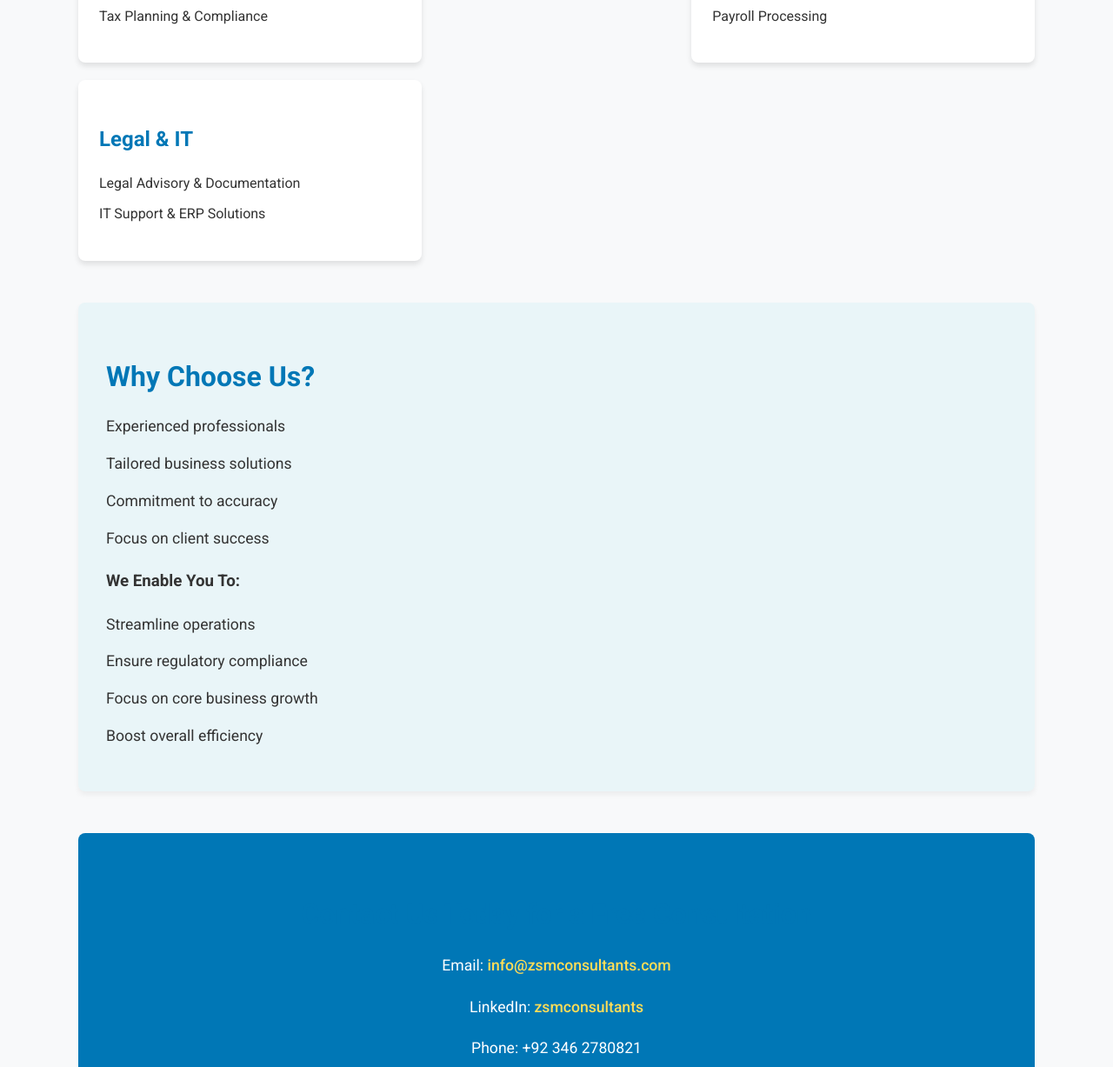
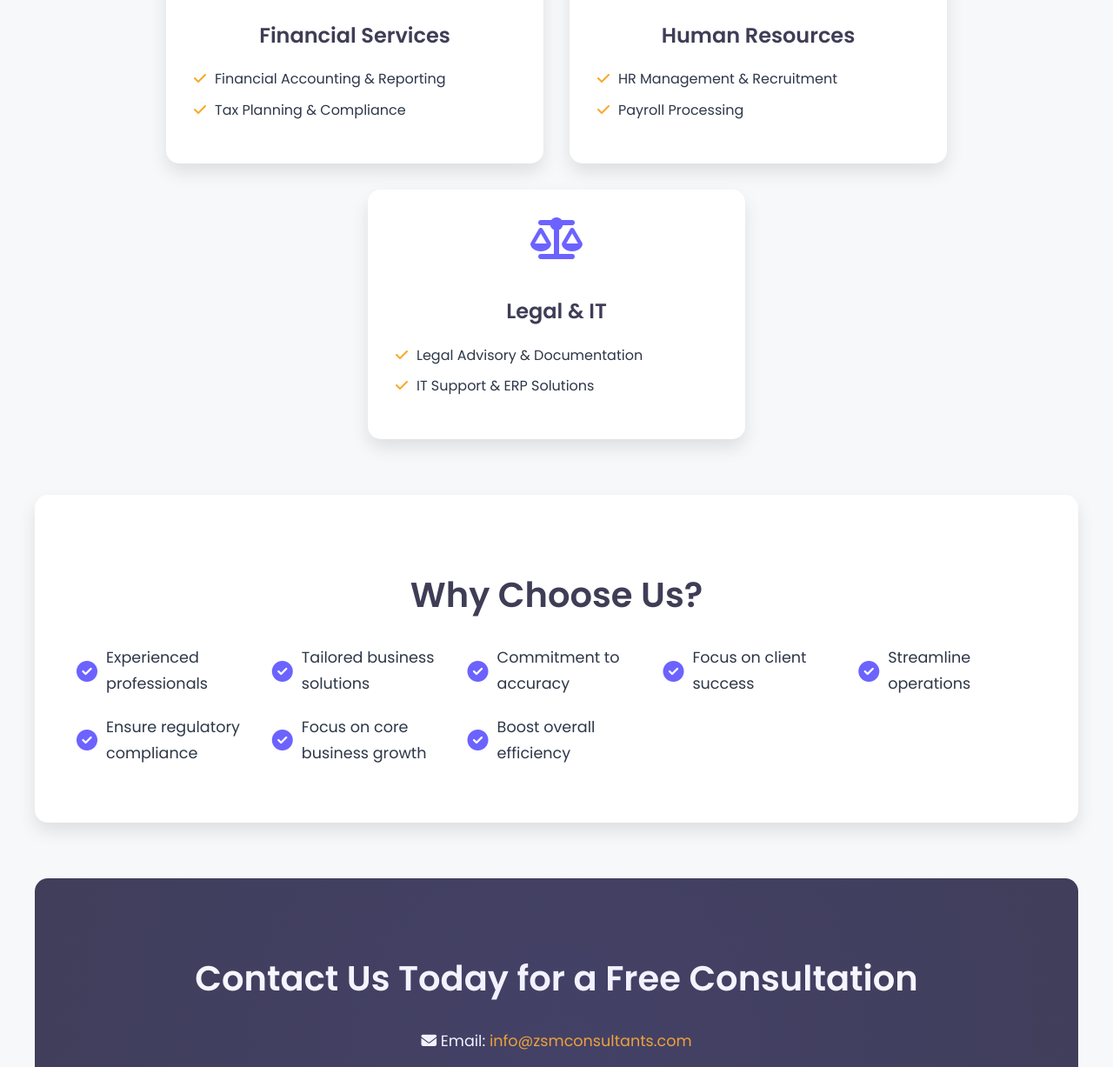
Before and after one commit to muntazirabidi/zsm-consultants, a plain HTML site: page index.html in a window 1280 px wide. Shown: the part 512-1739 px from the top of the page at 87% size. Drawn offline with Linux system fonts and the light colour scheme.

Commit message:
improved

```diff
--- a/index.html
+++ b/index.html
@@ -6,74 +6,96 @@
     <title>
       ZSM Consultants - Professional Business & Consultancy Solutions
     </title>
-    <!-- Link to Google Fonts -->
     <link
-      href="https://fonts.googleapis.com/css2?family=Roboto:wght@400;500;700&display=swap"
+      href="https://fonts.googleapis.com/css2?family=Poppins:wght@300;400;600&display=swap"
+      rel="stylesheet"
+    />
+    <link
+      href="https://cdnjs.cloudflare.com/ajax/libs/font-awesome/6.4.0/css/all.min.css"
       rel="stylesheet"
     />
     <style>
+      :root {
+        --primary-color: #6c63ff;
+        --secondary-color: #3f3d56;
+        --accent-color: #f9a826;
+        --background-color: #f6f8fa;
+        --text-color: #2d3748;
+      }
+
       body {
-        font-family: "Roboto", sans-serif;
+        font-family: "Poppins", sans-serif;
         line-height: 1.7;
-        color: #333;
+        color: var(--text-color);
         margin: 0;
         padding: 0;
-        background-color: #f8f9fa;
+        background-color: var(--background-color);
       }
 
       header {
-        background-color: #0077b6;
+        background-color: var(--primary-color);
         color: white;
         text-align: center;
-        padding: 2rem 0;
-        box-shadow: 0 4px 6px rgba(0, 0, 0, 0.1);
+        padding: 3rem 0;
+        clip-path: polygon(0 0, 100% 0, 100% 85%, 0 100%);
       }
 
       header h1 {
-        font-size: 2.5rem;
+        font-size: 3rem;
         margin: 0;
+        font-weight: 600;
       }
 
       header p {
         font-size: 1.2rem;
         margin-top: 10px;
+        font-weight: 300;
       }
 
       main {
-        padding: 2rem 1rem;
-        max-width: 1100px;
+        padding: 3rem 1rem;
+        max-width: 1200px;
         margin: 0 auto;
       }
 
       h2 {
-        color: #0077b6;
-        font-size: 2rem;
-        margin-bottom: 1rem;
+        color: var(--secondary-color);
+        font-size: 2.5rem;
+        margin-bottom: 1.5rem;
+        text-align: center;
       }
 
       .services {
         display: flex;
         flex-wrap: wrap;
-        gap: 20px;
-        justify-content: space-between;
-        margin-bottom: 3rem;
+        gap: 30px;
+        justify-content: center;
+        margin-bottom: 4rem;
       }
 
       .service {
-        flex-basis: calc(33.333% - 20px);
+        flex-basis: calc(33.333% - 30px);
         background-color: white;
-        padding: 1.5rem;
-        border-radius: 8px;
-        box-shadow: 0 4px 6px rgba(0, 0, 0, 0.1);
-        transition: transform 0.3s ease-in-out;
+        padding: 2rem;
+        border-radius: 15px;
+        box-shadow: 0 10px 20px rgba(0, 0, 0, 0.1);
+        transition: all 0.3s ease-in-out;
+        text-align: center;
       }
 
       .service:hover {
         transform: translateY(-10px);
+        box-shadow: 0 15px 30px rgba(0, 0, 0, 0.2);
+      }
+
+      .service i {
+        font-size: 3rem;
+        color: var(--primary-color);
+        margin-bottom: 1rem;
       }
 
       .service h3 {
-        color: #0077b6;
+        color: var(--secondary-color);
         font-size: 1.5rem;
         margin-bottom: 1rem;
       }
@@ -81,6 +103,7 @@
       .service ul {
         list-style: none;
         padding: 0;
+        text-align: left;
       }
 
       .service ul li {
@@ -88,34 +111,73 @@
         font-size: 1rem;
       }
 
+      .service ul li:before {
+        content: "\f00c";
+        font-family: "Font Awesome 5 Free";
+        font-weight: 900;
+        color: var(--accent-color);
+        margin-right: 10px;
+      }
+
       .why-choose-us {
-        background-color: #e9f5f8;
-        padding: 2rem;
-        border-radius: 8px;
-        margin-bottom: 3rem;
-        box-shadow: 0 4px 6px rgba(0, 0, 0, 0.05);
+        background-color: white;
+        padding: 3rem;
+        border-radius: 15px;
+        margin-bottom: 4rem;
+        box-shadow: 0 10px 20px rgba(0, 0, 0, 0.1);
       }
 
       .why-choose-us ul {
         list-style: none;
         padding: 0;
+        display: grid;
+        grid-template-columns: repeat(auto-fit, minmax(200px, 1fr));
+        gap: 20px;
       }
 
       .why-choose-us ul li {
-        margin-bottom: 0.8rem;
         font-size: 1.1rem;
+        display: flex;
+        align-items: center;
+      }
+
+      .why-choose-us ul li:before {
+        content: "\f058";
+        font-family: "Font Awesome 5 Free";
+        font-weight: 900;
+        color: var(--primary-color);
+        margin-right: 10px;
+        font-size: 1.5rem;
       }
 
       .contact {
         text-align: center;
-        background-color: #0077b6;
+        background-color: var(--secondary-color);
         color: white;
-        padding: 2.5rem 1rem;
-        border-radius: 8px;
+        padding: 3rem 1rem;
+        border-radius: 15px;
+        position: relative;
+        overflow: hidden;
+      }
+
+      .contact:before {
+        content: "";
+        position: absolute;
+        top: -50%;
+        left: -50%;
+        width: 200%;
+        height: 200%;
+        background: radial-gradient(
+          circle,
+          var(--primary-color) 0%,
+          transparent 70%
+        );
+        opacity: 0.1;
       }
 
       .contact h2 {
-        font-size: 2rem;
+        font-size: 2.5rem;
+        color: white;
       }
 
       .contact p {
@@ -123,17 +185,16 @@
       }
 
       .contact a {
-        color: #ffdd57;
+        color: var(--accent-color);
         text-decoration: none;
         font-weight: 500;
         transition: color 0.3s ease;
       }
 
       .contact a:hover {
-        color: #fff;
+        color: white;
       }
 
-      /* Media Queries for responsive design */
       @media (max-width: 768px) {
         .services {
           flex-direction: column;
@@ -144,7 +205,7 @@
         }
 
         header h1 {
-          font-size: 2rem;
+          font-size: 2.5rem;
         }
 
         header p {
@@ -152,11 +213,11 @@
         }
 
         h2 {
-          font-size: 1.8rem;
+          font-size: 2rem;
         }
 
         .contact h2 {
-          font-size: 1.8rem;
+          font-size: 2rem;
         }
       }
     </style>
@@ -169,14 +230,12 @@
 
     <main>
       <section>
-        <h2>
-          Empowering businesses with expert solutions in Accounting, Taxation,
-          HR, Legal, and IT
-        </h2>
+        <h2>Empowering businesses with expert solutions</h2>
       </section>
 
       <section class="services">
         <div class="service">
+          <i class="fas fa-chart-line"></i>
           <h3>Financial Services</h3>
           <ul>
             <li>Financial Accounting & Reporting</li>
@@ -184,6 +243,7 @@
           </ul>
         </div>
         <div class="service">
+          <i class="fas fa-users"></i>
           <h3>Human Resources</h3>
           <ul>
             <li>HR Management & Recruitment</li>
@@ -191,6 +251,7 @@
           </ul>
         </div>
         <div class="service">
+          <i class="fas fa-balance-scale"></i>
           <h3>Legal & IT</h3>
           <ul>
             <li>Legal Advisory & Documentation</li>
@@ -206,9 +267,6 @@
           <li>Tailored business solutions</li>
           <li>Commitment to accuracy</li>
           <li>Focus on client success</li>
-        </ul>
-        <h3>We Enable You To:</h3>
-        <ul>
           <li>Streamline operations</li>
           <li>Ensure regulatory compliance</li>
           <li>Focus on core business growth</li>
@@ -219,16 +277,16 @@
       <section class="contact">
         <h2>Contact Us Today for a Free Consultation</h2>
         <p>
-          Email:
+          <i class="fas fa-envelope"></i> Email:
           <a href="mailto:info@zsmconsultants.com">info@zsmconsultants.com</a>
         </p>
         <p>
-          LinkedIn:
+          <i class="fab fa-linkedin"></i> LinkedIn:
           <a href="https://www.linkedin.com/company/zsmconsultants"
             >zsmconsultants</a
           >
         </p>
-        <p>Phone: +92 346 2780821</p>
+        <p><i class="fas fa-phone"></i> Phone: +92 346 2780821</p>
         <p><em>ZSM Consultants: Your Partner in Business Excellence</em></p>
       </section>
     </main>
```
